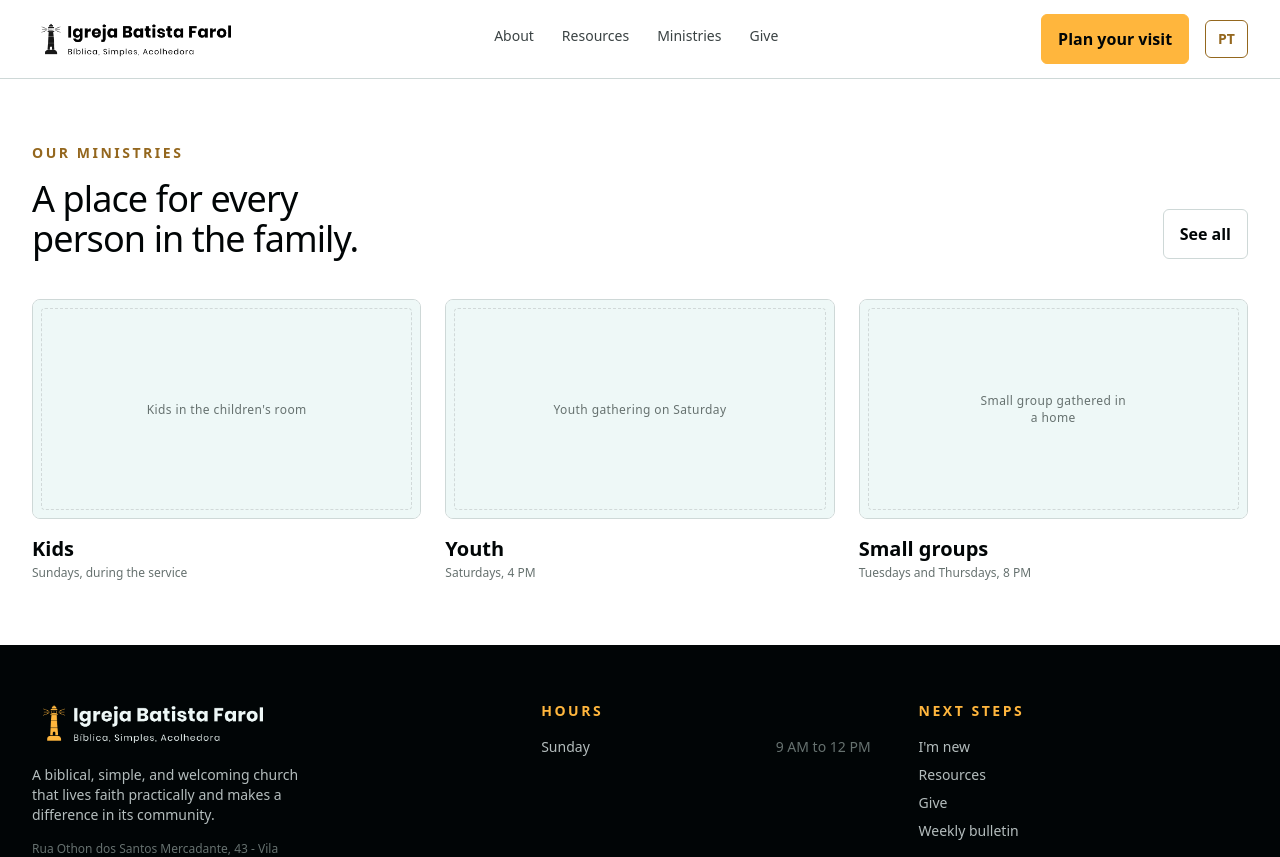
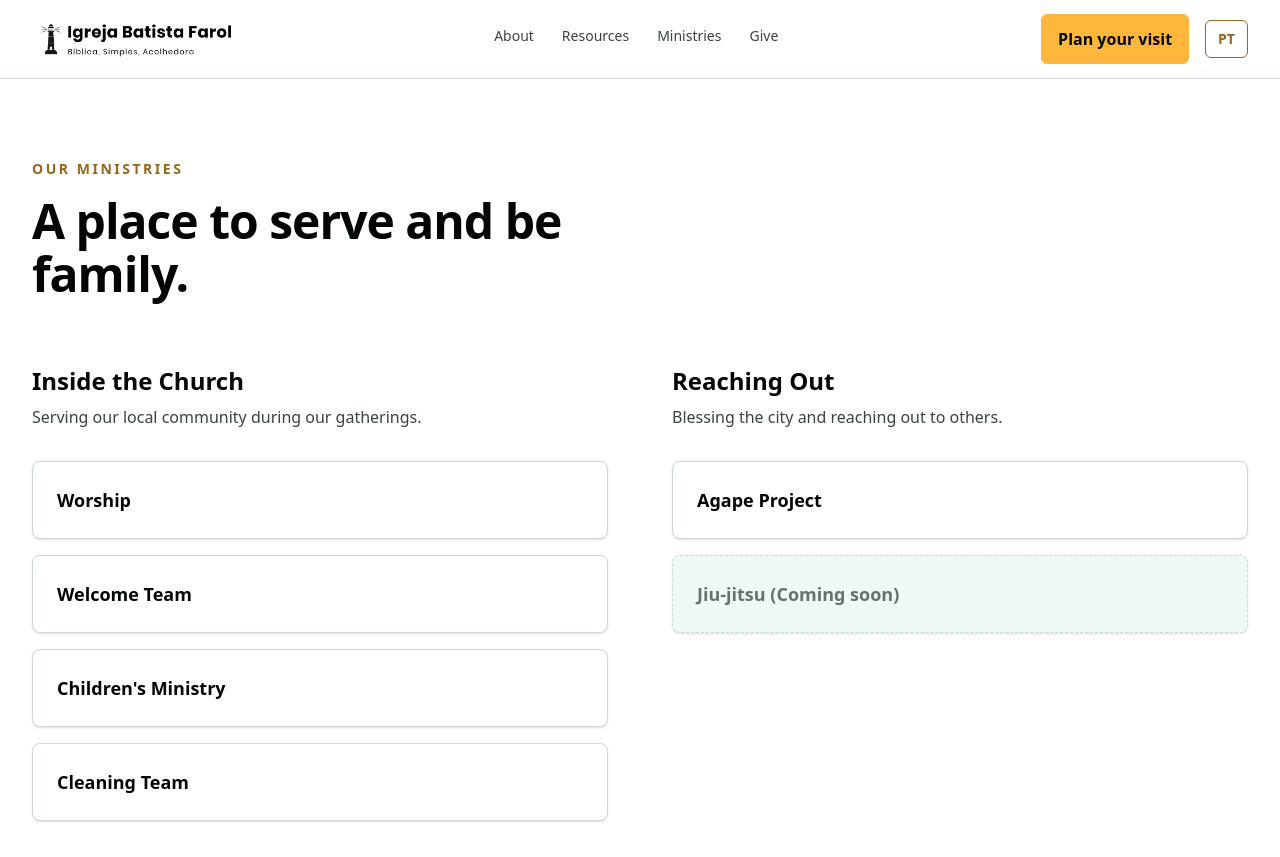
Before and after one commit to danbuck84/ibfarol, a Next.js app: page /en/ministerios in a window 1280 px wide. Shown: the top 857 px of the page. Built offline with nearby package versions, Linux system fonts and the light colour scheme.

Commit message:
fix: remove onSubmit handler from PlanVisit form to resolve SSR Server Component error

```diff
--- a/messages/en.json
+++ b/messages/en.json
@@ -45,17 +45,18 @@
   },
   "Ministries": {
     "eyebrow": "Our ministries",
-    "headline": "A place for every person in the family.",
+    "headline": "A place to serve and be family.",
     "btn_all": "See all",
-    "card1_alt": "Kids in the children's room",
-    "card1_title": "Kids",
-    "card1_desc": "Sundays, during the service",
-    "card2_alt": "Youth gathering on Saturday",
-    "card2_title": "Youth",
-    "card2_desc": "Saturdays, 4 PM",
-    "card3_alt": "Small group gathered in a home",
-    "card3_title": "Small groups",
-    "card3_desc": "Tuesdays and Thursdays, 8 PM"
+    "internal_title": "Inside the Church",
+    "internal_desc": "Serving our local community during our gatherings.",
+    "external_title": "Reaching Out",
+    "external_desc": "Blessing the city and reaching out to others.",
+    "min_louvor": "Worship",
+    "min_limpeza": "Cleaning Team",
+    "min_recepcao": "Welcome Team",
+    "min_infantil": "Children's Ministry",
+    "min_agape": "Agape Project",
+    "min_jiujitsu": "Jiu-jitsu (Coming soon)"
   },
   "Quote": {
     "text": "“In the same way, let your light shine before others, that they may see your good deeds and glorify your Father in heaven.”",
--- a/messages/pt-BR.json
+++ b/messages/pt-BR.json
@@ -45,17 +45,18 @@
   },
   "Ministries": {
     "eyebrow": "Nossos ministérios",
-    "headline": "Um lugar para cada pessoa da família.",
+    "headline": "Um lugar para servir e ser família.",
     "btn_all": "Ver todos",
-    "card1_alt": "Crianças na sala infantil",
-    "card1_title": "Crianças",
-    "card1_desc": "Domingos, durante o culto",
-    "card2_alt": "Encontro de jovens no sábado",
-    "card2_title": "Jovens",
-    "card2_desc": "Sábados, 16h",
-    "card3_alt": "Pequeno grupo reunido numa casa",
-    "card3_title": "Pequenos grupos",
-    "card3_desc": "Terças e quintas, 20h"
+    "internal_title": "Dentro da Igreja",
+    "internal_desc": "Servindo nossa comunidade local durante os encontros.",
+    "external_title": "Para Fora",
+    "external_desc": "Abençoando a cidade e estendendo a mão ao próximo.",
+    "min_louvor": "Louvor",
+    "min_limpeza": "Limpeza",
+    "min_recepcao": "Recepção",
+    "min_infantil": "Ministério Infantil",
+    "min_agape": "Projeto Ágape",
+    "min_jiujitsu": "Jiu-jitsu (Em breve)"
   },
   "Quote": {
     "text": "“Assim brilhe também a luz de vocês diante das pessoas, para que vejam as suas boas obras e glorifiquem o Pai de vocês, que está nos céus.”",
--- a/src/components/Ministries.tsx
+++ b/src/components/Ministries.tsx
@@ -3,58 +3,53 @@ import { useTranslations } from "next-intl";
 export default function Ministries() {
   const t = useTranslations('Ministries');
   return (
-    <section className="py-16 px-8" id="ministerios">
+    <section className="py-20 px-8" id="ministerios">
       <div className="max-w-[1280px] mx-auto">
-        <div className="flex flex-wrap items-end justify-between gap-6 mb-10">
-          <div className="max-w-[56ch]">
-            <p className="text-sm font-semibold tracking-[2.52px] uppercase text-brand-primary-ink mb-4">
-              {t('eyebrow')}
-            </p>
-            <h2 className="text-[28px] md:text-[36px] font-normal leading-[34px] md:leading-[40px] tracking-[-0.9px] m-0 text-balance">
-              {t('headline')}
-            </h2>
-          </div>
-          <button className="font-semibold text-brand-ink bg-brand-canvas border border-brand-hairline px-4 py-3 rounded-md transition-colors hover:bg-gray-50 cursor-pointer">
-            {t('btn_all')}
-          </button>
+        <div className="mb-16">
+          <p className="text-sm font-semibold tracking-[2.52px] uppercase text-brand-primary-ink mb-4">
+            {t('eyebrow')}
+          </p>
+          <h2 className="text-[36px] md:text-[48px] font-bold leading-[1.1] tracking-[-1px] m-0 text-brand-ink max-w-[20ch]">
+            {t('headline')}
+          </h2>
         </div>
 
-        <div className="grid grid-cols-1 md:grid-cols-3 gap-6">
-          <article>
-            <div className="h-[220px] rounded-lg overflow-hidden border border-brand-hairline">
-              <div className="ph">
-                <span>{t('card1_alt')}</span>
-              </div>
-            </div>
-            <h3 className="text-xl font-semibold leading-[28px] mt-4">{t('card1_title')}</h3>
-            <p className="mt-0.5 text-xs leading-[16px] text-brand-mute">
-              {t('card1_desc')}
-            </p>
-          </article>
+        <div className="grid grid-cols-1 md:grid-cols-2 gap-16">
+          {/* Internal Ministries */}
+          <div>
+            <h3 className="text-2xl font-bold text-brand-ink mb-2">{t('internal_title')}</h3>
+            <p className="text-brand-body mb-8">{t('internal_desc')}</p>
 
-          <article>
-            <div className="h-[220px] rounded-lg overflow-hidden border border-brand-hairline">
-              <div className="ph">
-                <span>{t('card2_alt')}</span>
-              </div>
-            </div>
-            <h3 className="text-xl font-semibold leading-[28px] mt-4">{t('card2_title')}</h3>
-            <p className="mt-0.5 text-xs leading-[16px] text-brand-mute">
-              {t('card2_desc')}
-            </p>
-          </article>
+            <ul className="space-y-4">
+              <li className="bg-white border border-brand-hairline p-6 rounded-lg font-semibold text-lg text-brand-ink shadow-sm">
+                {t('min_louvor')}
+              </li>
+              <li className="bg-white border border-brand-hairline p-6 rounded-lg font-semibold text-lg text-brand-ink shadow-sm">
+                {t('min_recepcao')}
+              </li>
+              <li className="bg-white border border-brand-hairline p-6 rounded-lg font-semibold text-lg text-brand-ink shadow-sm">
+                {t('min_infantil')}
+              </li>
+              <li className="bg-white border border-brand-hairline p-6 rounded-lg font-semibold text-lg text-brand-ink shadow-sm">
+                {t('min_limpeza')}
+              </li>
+            </ul>
+          </div>
 
-          <article>
-            <div className="h-[220px] rounded-lg overflow-hidden border border-brand-hairline">
-              <div className="ph">
-                <span>{t('card3_alt')}</span>
-              </div>
-            </div>
-            <h3 className="text-xl font-semibold leading-[28px] mt-4">{t('card3_title')}</h3>
-            <p className="mt-0.5 text-xs leading-[16px] text-brand-mute">
-              {t('card3_desc')}
-            </p>
-          </article>
+          {/* External Ministries */}
+          <div>
+            <h3 className="text-2xl font-bold text-brand-ink mb-2">{t('external_title')}</h3>
+            <p className="text-brand-body mb-8">{t('external_desc')}</p>
+
+            <ul className="space-y-4">
+              <li className="bg-white border border-brand-hairline p-6 rounded-lg font-semibold text-lg text-brand-ink shadow-sm">
+                {t('min_agape')}
+              </li>
+              <li className="bg-brand-canvas-soft border border-brand-hairline p-6 rounded-lg font-semibold text-lg text-brand-mute shadow-sm border-dashed">
+                {t('min_jiujitsu')}
+              </li>
+            </ul>
+          </div>
         </div>
       </div>
     </section>
--- a/src/components/PlanVisit.tsx
+++ b/src/components/PlanVisit.tsx
@@ -38,7 +38,7 @@ export default function PlanVisit() {
           {/* Contact Form */}
           <div>
             <h3 className="text-xl font-bold tracking-wider text-brand-ink mb-4">{t('contact_title')}</h3>
-            <form className="space-y-4" onSubmit={(e) => e.preventDefault()}>
+            <form className="space-y-4">
               <div>
                 <label htmlFor="name" className="block text-sm font-medium text-brand-body mb-1">{t('form_name')}</label>
                 <input type="text" id="name" className="w-full border border-brand-hairline rounded-md px-4 py-2 text-brand-ink focus:outline-none focus:border-brand-primary" />
```
